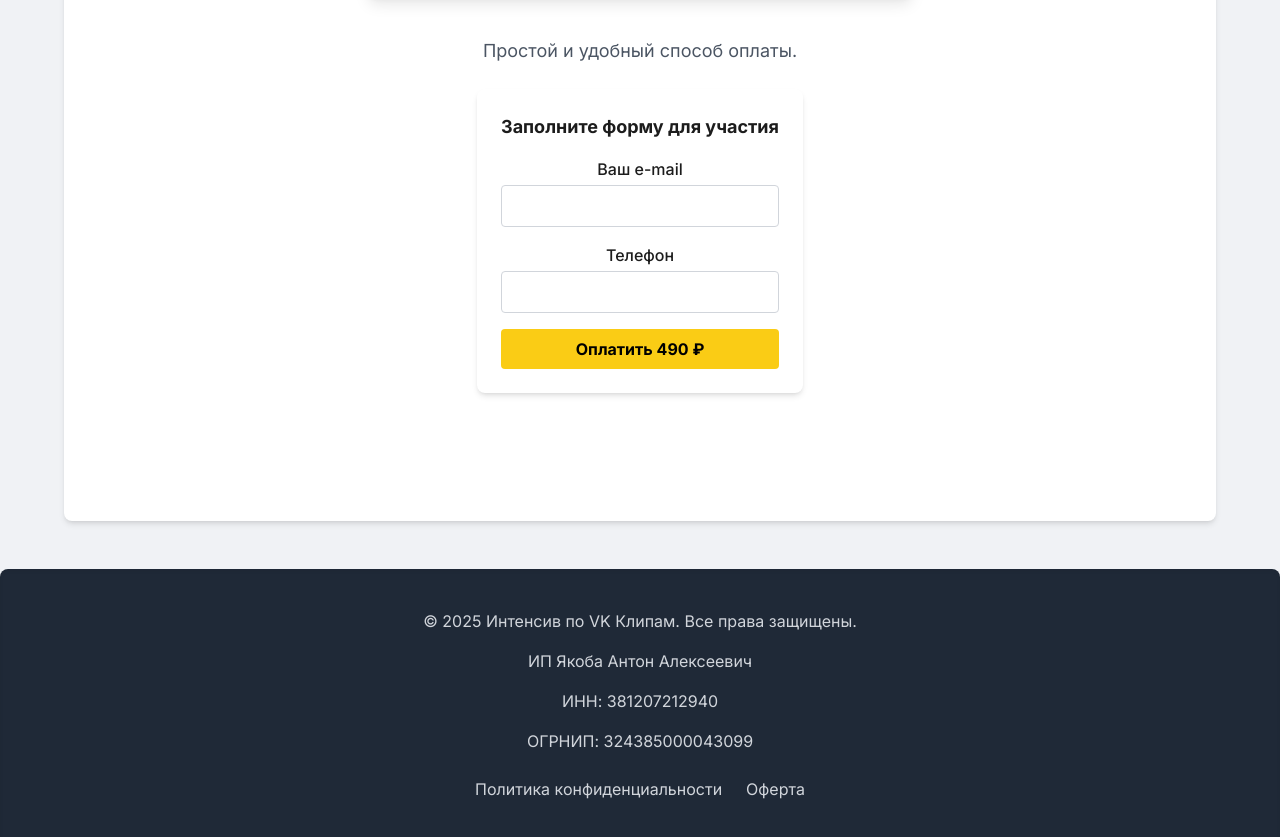
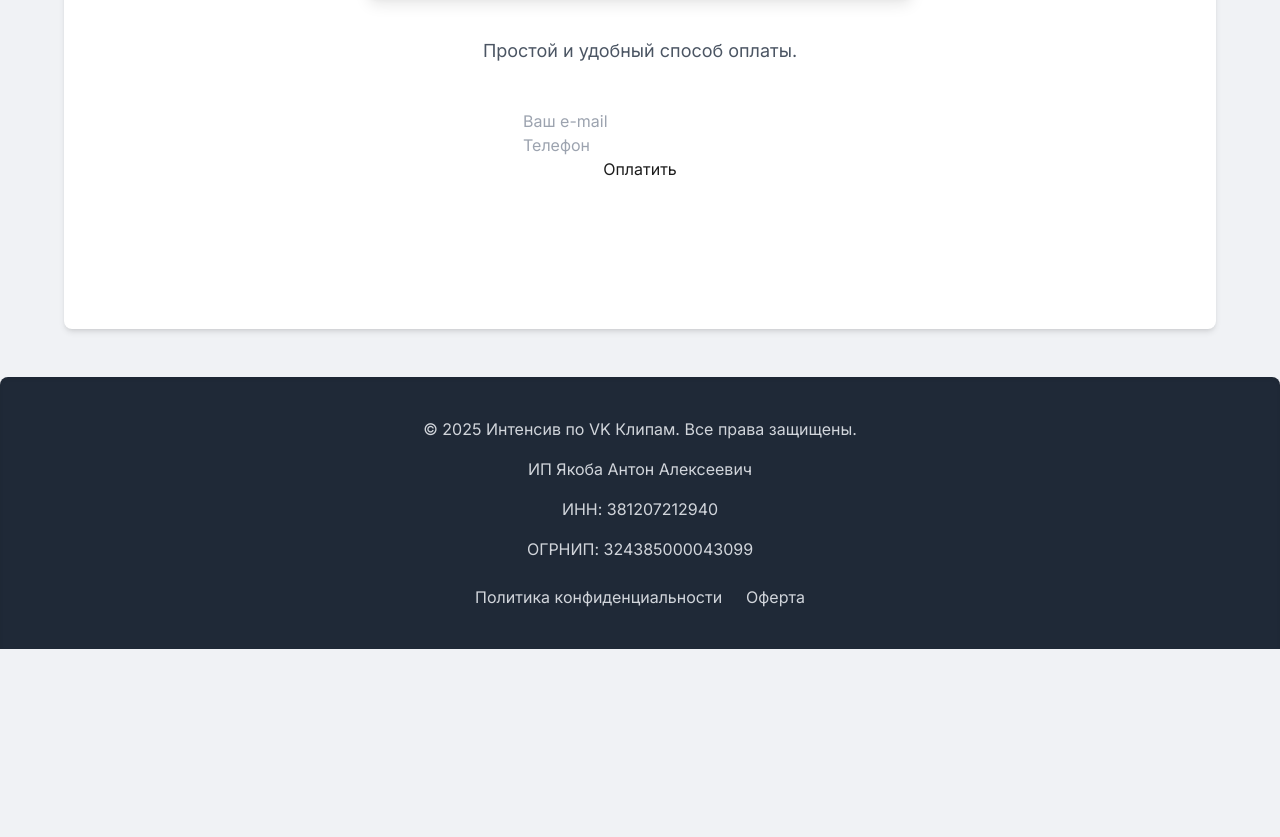
Before and after one commit to kobasik/vk-clips-landing, a plain HTML site: page index.html in a window 1280 px wide. Shown: the part 3323-4160 px from the top of the page. After the commit the page ends 3972 px from the top, so only its background shows below. Drawn offline with nearby package versions, Linux system fonts and the light colour scheme.

Commit message:
Update index.html

```diff
--- a/index.html
+++ b/index.html
@@ -172,15 +172,19 @@
             <p class="text-lg text-gray-600 mt-4">
                 Простой и удобный способ оплаты.
             </p>
-<div class="max-w-md mx-auto bg-white shadow-md rounded-lg p-6">
-  <h3 class="text-lg font-bold mb-4 text-center">Заполните форму для участия</h3>
+<!-- Tinkoff Payment Widget -->
+<div class="payform-tbank" style="max-width: 300px; margin: 20px auto;">
+  <form id="tinkoffPaymentForm" name="tinkoffPaymentForm" onsubmit="pay(); return false;">
+    <input class="payform-tbank-row" type="hidden" name="terminalkey" value="1752919288756DEMO" />
+    <input class="payform-tbank-row" type="hidden" name="frame" value="true" />
+    <input class="payform-tbank-row" type="hidden" name="language" value="ru" />
 
-  <form class="payform-tbank" method="POST" action="https://securepay.tinkoff.ru/v2/Init">
-    <input type="hidden" name="terminalkey" value="1752919288756DEMO">
-    <input type="hidden" name="amount" value="49000">
-    <input type="hidden" name="frame" value="true">
-    <input type="hidden" name="language" value="ru">
-    <input type="hidden" name="receipt" value='{
+    <input class="payform-tbank-row" type="text" name="email" placeholder="Ваш e-mail" required />
+    <input class="payform-tbank-row" type="text" name="phone" placeholder="Телефон" required />
+
+    <input class="payform-tbank-row" type="hidden" name="amount" value="49000" />
+
+    <input class="payform-tbank-row" type="hidden" name="receipt" value='{
       "Email":"",
       "Phone":"",
       "Taxation":"osn",
@@ -195,24 +199,19 @@
           "PaymentMethod":"full_prepayment"
         }
       ]
-    }'>
+    }' />
 
-    <div class="mb-4">
-      <label class="block mb-1 font-medium">Ваш e-mail</label>
-      <input class="w-full px-3 py-2 border border-gray-300 rounded" type="text" name="email" required>
-    </div>
-
-    <div class="mb-4">
-      <label class="block mb-1 font-medium">Телефон</label>
-      <input class="w-full px-3 py-2 border border-gray-300 rounded" type="text" name="phone" required>
-    </div>
-
-    <button type="submit" class="w-full bg-yellow-400 hover:bg-yellow-500 text-black font-bold py-2 px-4 rounded">
-      Оплатить 490 ₽
-    </button>
+    <button type="submit">Оплатить</button>
   </form>
 </div>
 
+<!-- Подключение виджета -->
+<script src="https://securepay.tinkoff.ru/html/payForm/js/tinkoff_v2.js"></script>
+<script>
+  function pay() {
+    payForm(document.forms['tinkoffPaymentForm']);
+  }
+</script>
 
 
 
```
